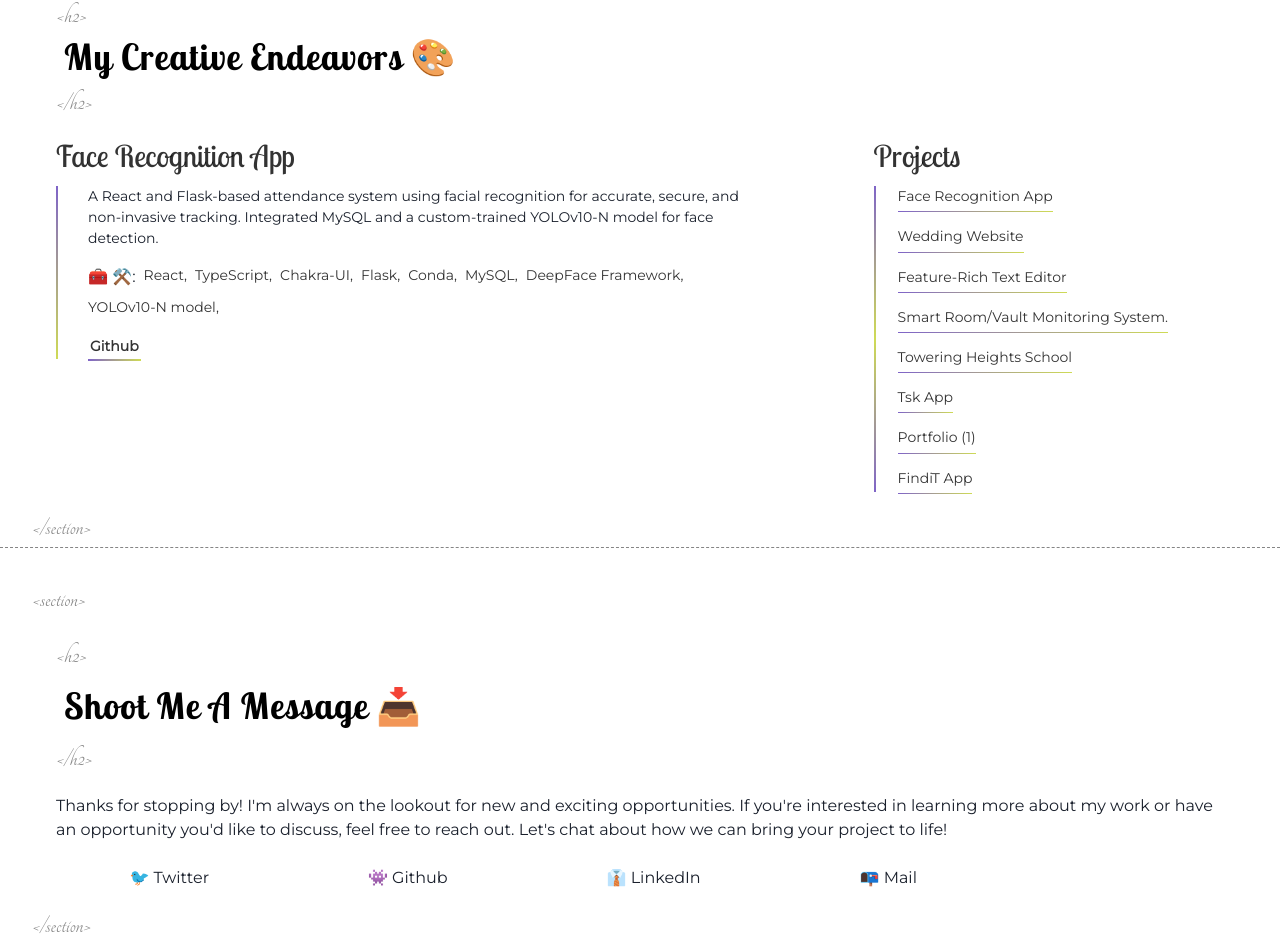
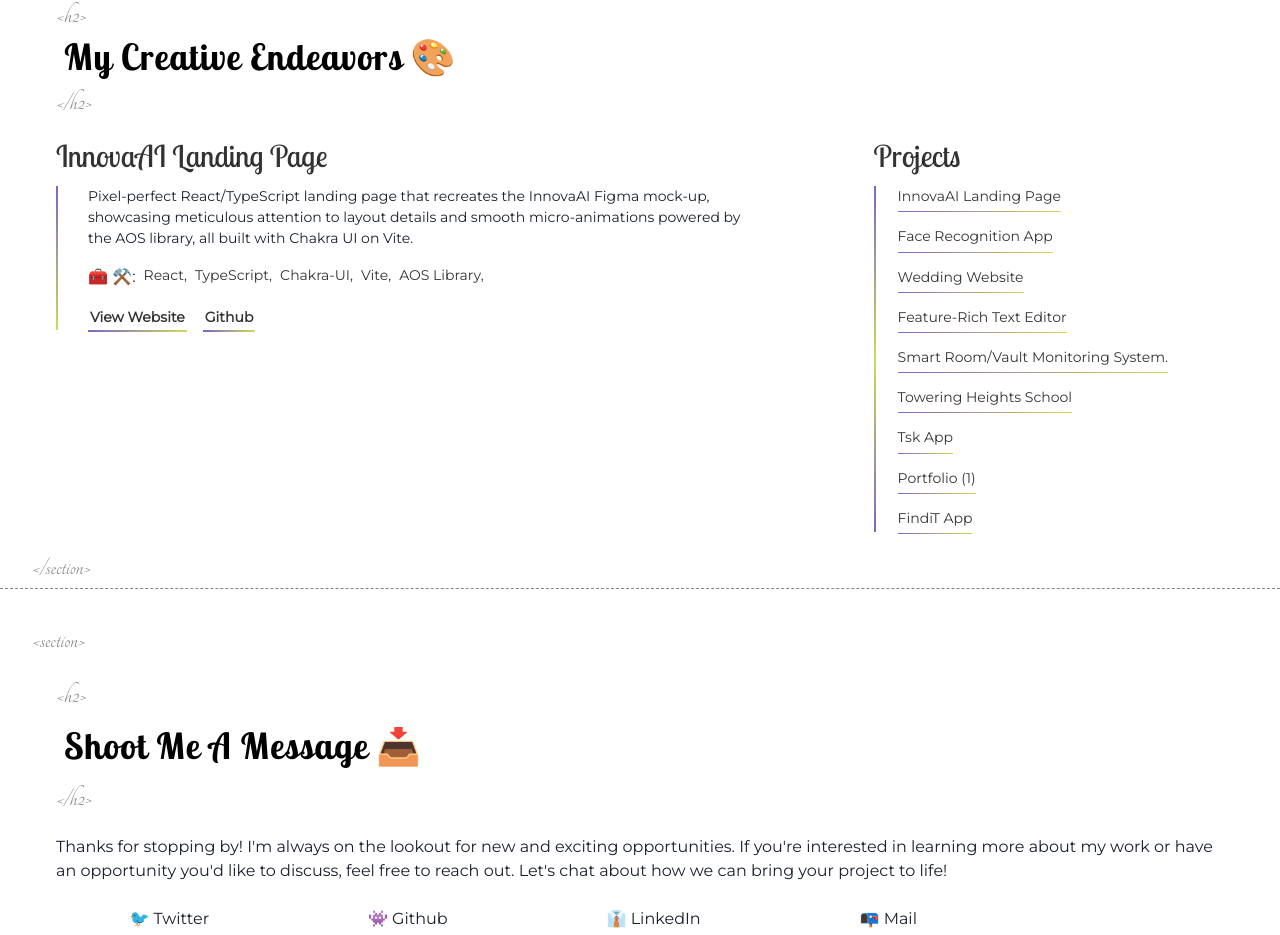
Before and after one commit to Meekunn/meekunn.github.io, a Next.js app: page / in a window 1280 px wide. Shown: the part 1840-2775 px from the top of the page. Built offline with nearby package versions, Linux system fonts and the light colour scheme; a web font is replaced by a local one.

Commit message:
Update projects.ts

```diff
--- a/components/Projects/projects.ts
+++ b/components/Projects/projects.ts
@@ -1,4 +1,11 @@
 export const projects: Project[] = [
+	{
+		name: "InnovaAI Landing Page",
+		summary: "Pixel-perfect React/TypeScript landing page that recreates the InnovaAI Figma mock-up, showcasing meticulous attention to layout details and smooth micro-animations powered by the AOS library, all built with Chakra UI on Vite.",
+		url: "https://ai-solutions-landing-page.vercel.app/",
+		github: "https://github.com/Meekunn/AI_Solutions_LandingPage",
+		tools: ["React", "TypeScript", "Chakra-UI", "Vite", "AOS Library"],
+	},
 	{
 		name: "Face Recognition App",
 		summary: "A React and Flask-based attendance system using facial recognition for accurate, secure, and non-invasive tracking. Integrated MySQL and a custom-trained YOLOv10-N model for face detection.",
```
